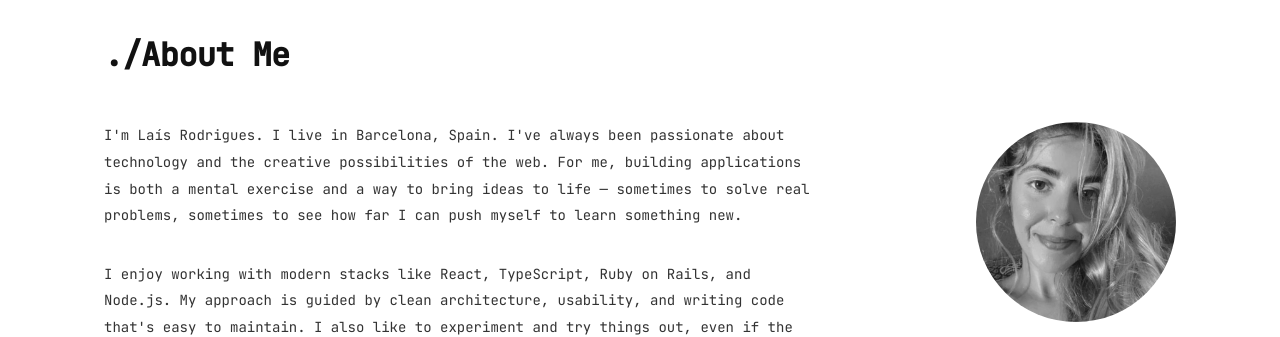
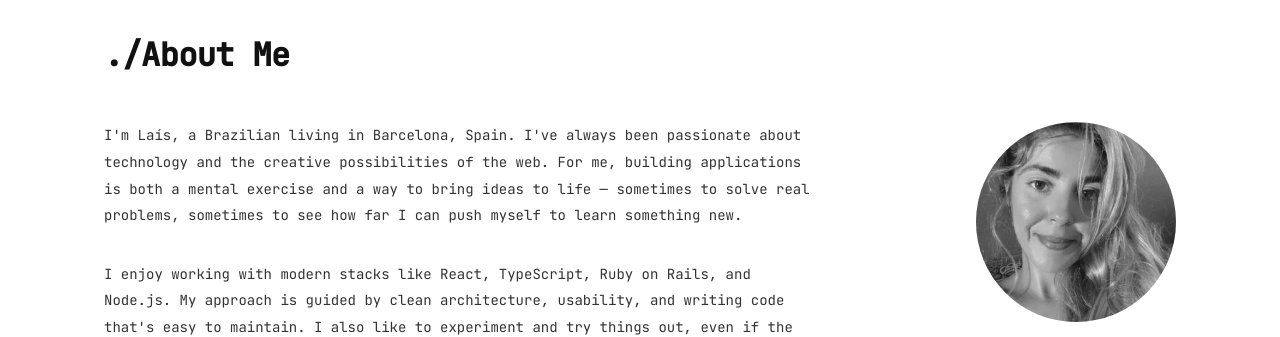
Before and after one commit to laisrod/portifolio-react, a React (Vite) app: page / in a window 1280 px wide. Shown: the part 860-1197 px from the top of the page. Built offline with nearby package versions, Linux system fonts and the light colour scheme.

Commit message:
description

```diff
--- a/src/components/sections/About.tsx
+++ b/src/components/sections/About.tsx
@@ -10,7 +10,7 @@ function About() {
         <div className="about__left">
           <div className="about__content">
             <p className="about__paragraph">
-              I'm Laís Rodrigues. I live in Barcelona, Spain. I've always
+              I'm Laís, a Brazilian living in Barcelona, Spain. I've always
               been passionate about technology and the creative possibilities of
               the web. For me, building applications is both a mental exercise and
               a way to bring ideas to life — sometimes to solve real problems,
```
